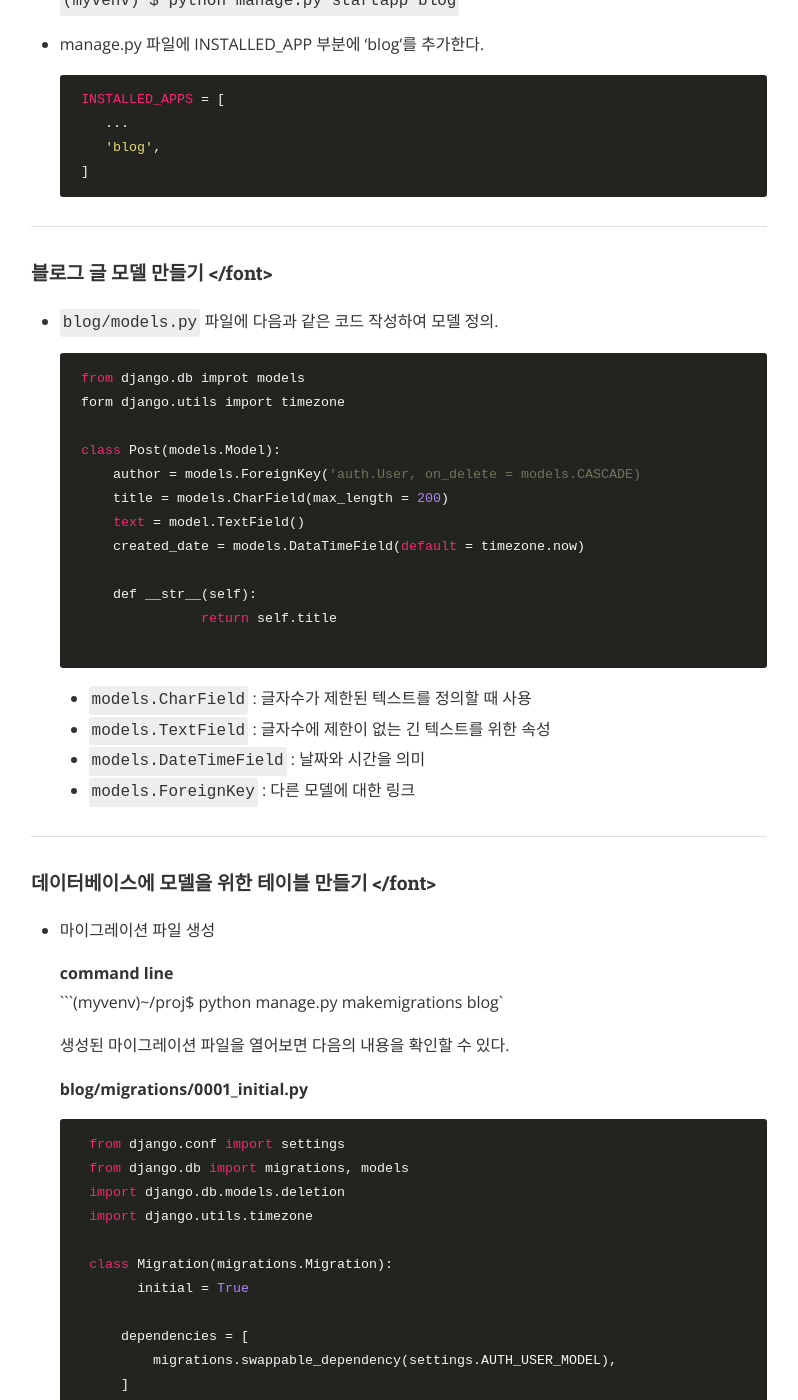
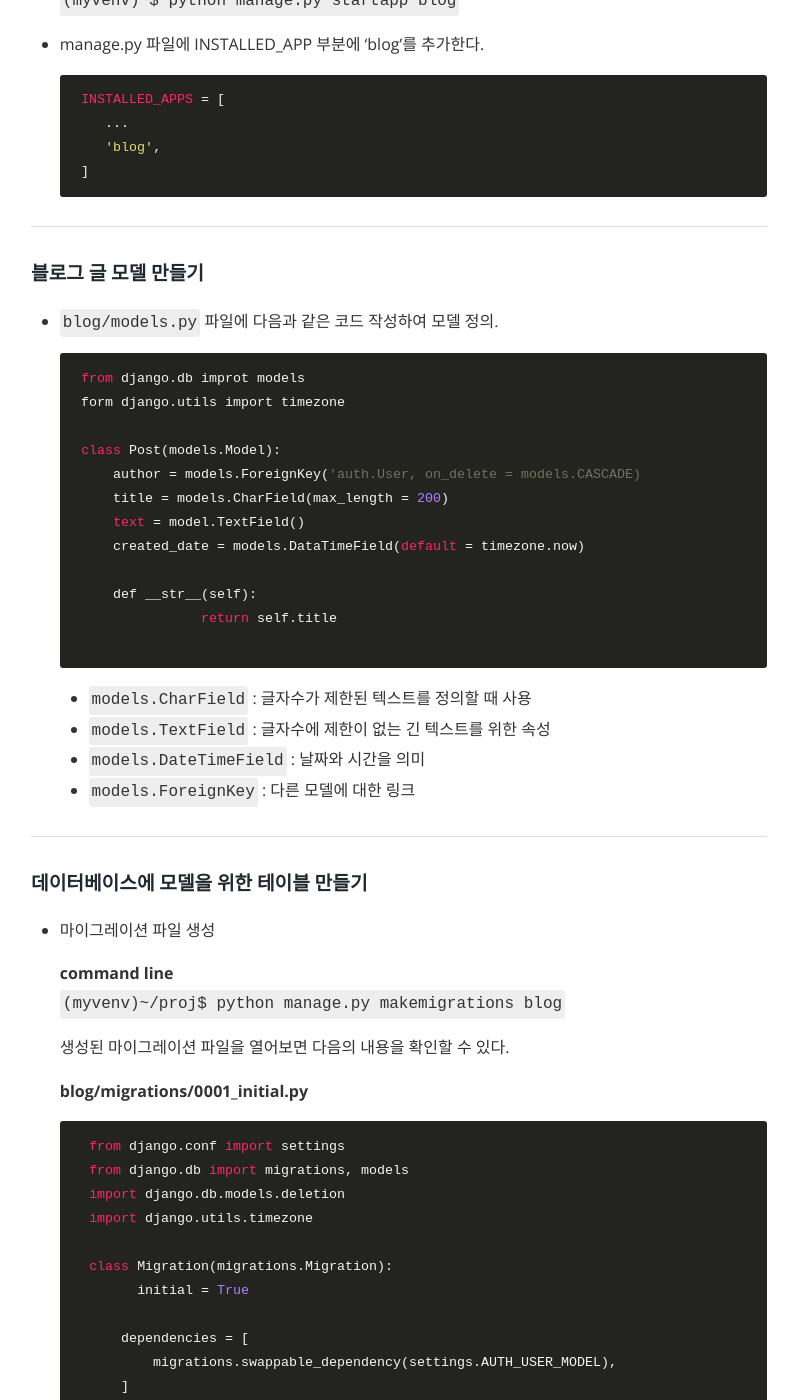
Before and after one commit to EunHyeJung/EunHyeJung.github.io, a Jekyll site: the page built from _posts/Python/2018-08-06-django-prac-first-app-01.md, in a window 1280 px wide and 1400 px high, scrolled down 2018 px. Shown: the whole window, without its empty margins (241-1039 px from the left). Built offline with Jekyll 4.4.1, drawn with Linux system fonts in a browser that asks for light colours; nearby versions of some CDN libraries; comment, search, counter and statistics services are not loaded; some of the changed text lies outside the part shown.

````diff
--- a/_posts/Python/2018-08-06-django-prac-first-app.md
+++ b/_posts/Python/2018-08-06-django-prac-first-app-01.md
@@ -54,7 +54,7 @@
 
 * 장고는 모델에 대한 관리용 인터페이스를 모두 자동으로 생성해준다.
 
-#### <fonr color="gray"> 관리자 생성하기 </font>
+#### <font color="212930"> 관리자 생성하기 </font>
 
 <b> command line</b>
 `(myvenv)~$ python manage.py createsuperuser`
@@ -68,7 +68,7 @@
 ###  <font color = "#0E4D92"> Blog App 만들어보기 (STEP-1) </font>
 
 
-#### <fonr color="#212930"> app 생성 </font>
+#### <font color="#212930"> app 생성 </font>
 
 * 생성한 프로젝트내부에 별도의 블로그 앱을 생성.
 
@@ -86,7 +86,7 @@
 
 _ _ _
 
-#### <fonr color="#212930"> 블로그 글 모델 만들기 </font>
+#### <font color="#212930"> 블로그 글 모델 만들기 </font>
 
 * `blog/models.py` 파일에 다음과 같은 코드 작성하여 모델 정의.
 
@@ -114,13 +114,13 @@
 _ _ _
 
 
-#### <fonr color="#212930"> 데이터베이스에 모델을 위한 테이블 만들기 </font>
+#### <font color="#212930"> 데이터베이스에 모델을 위한 테이블 만들기 </font>
 
 
 * 마이그레이션 파일 생성
 
   <b> command line</b>
-  ```(myvenv)~/proj$ python manage.py makemigrations blog`
+  `(myvenv)~/proj$ python manage.py makemigrations blog`
 
   생성된 마이그레이션 파일을 열어보면 다음의 내용을 확인할 수 있다.
 
@@ -163,7 +163,7 @@
 _ _ _
 
 
-#### <fonr color="#212930"> 장고 관리자에서 모델 관리해보기 </font>
+#### <font color="#212930"> 장고 관리자에서 모델 관리해보기 </font>
 
 * 우리가 모델링한 모델들을 관리자페이지에서 추가,수정,삭제 할 수 있다.
   `blog/admin.py` 파일에 다음과 같이 코드를 수정한다.
@@ -182,7 +182,7 @@
 - - -
 
 
-#### <fonr color="#212930"> 장고 뷰 생성하기 </font>
+#### <font color="#212930"> 장고 뷰 생성하기 </font>
 
   * 뷰(View)는 애플리케이션의 로직을 넣는 부분
   * 뷰는 `모델`에서 필요한 정보를 받아와서, `템플릿`에 전달하는 역할을 담당.
@@ -202,7 +202,7 @@
 - - -
 
 
-#### <fonr color="#212930"> 블로그 글 목록을 나타내는 URL 설정하기 </font>
+#### <font color="#212930"> 블로그 글 목록을 나타내는 URL 설정하기 </font>
 
   * `blog` 애플리케이션에서 메인 projectname/urls.py 파일로 url들을 가져온다.
 
@@ -238,7 +238,7 @@
 - - -
 
 
-#### <fonr color="#212930"> 템플릿, HTML 파일 생성하기 </font>
+#### <font color="#212930"> 템플릿, HTML 파일 생성하기 </font>
 
 * 템플릿이란 서로 다른 정보를 일정한 형태로 표시하기 위해 재사용 가능한 파일을 말함.
   예를 들면, 회사의 회의록을 생각해보자.
````
